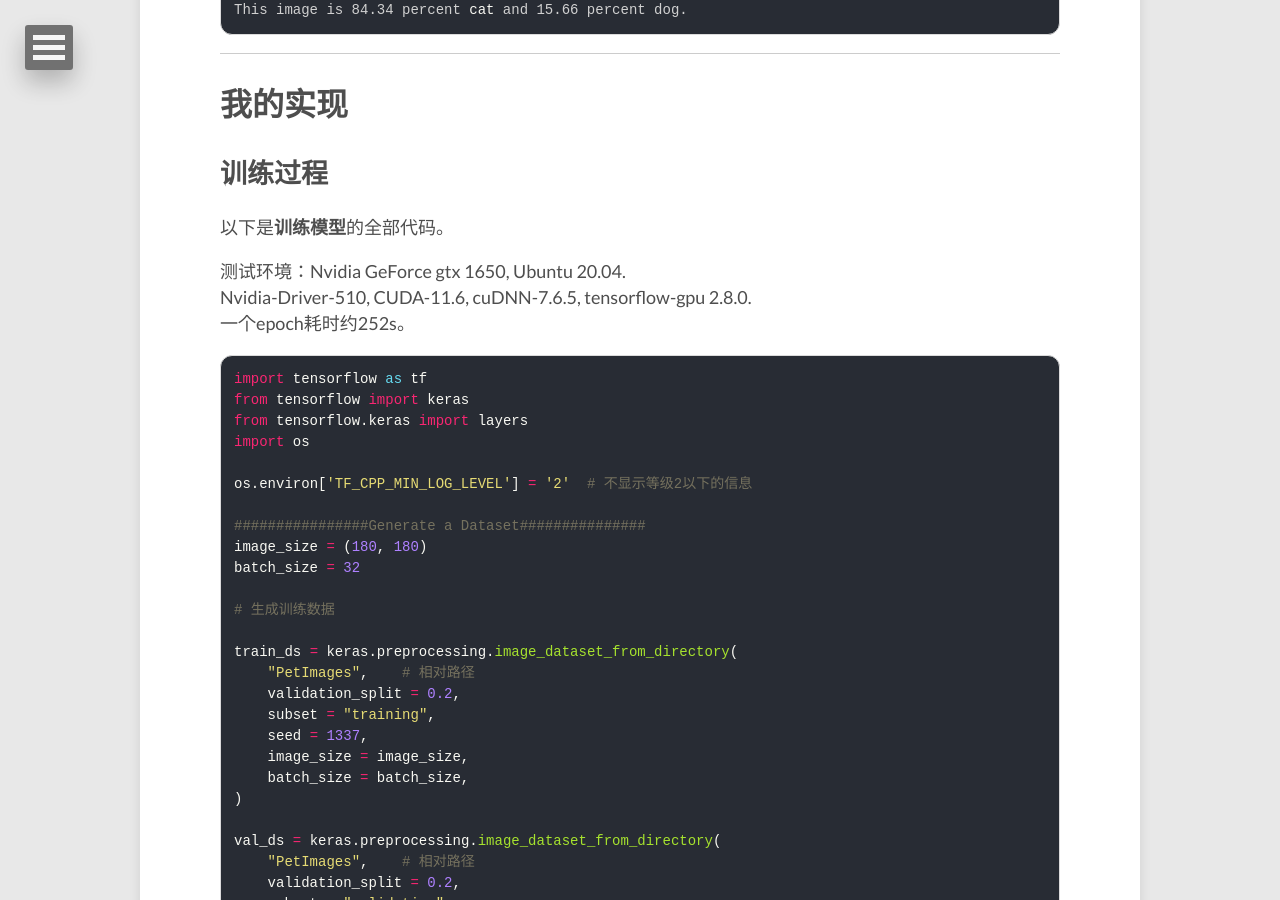
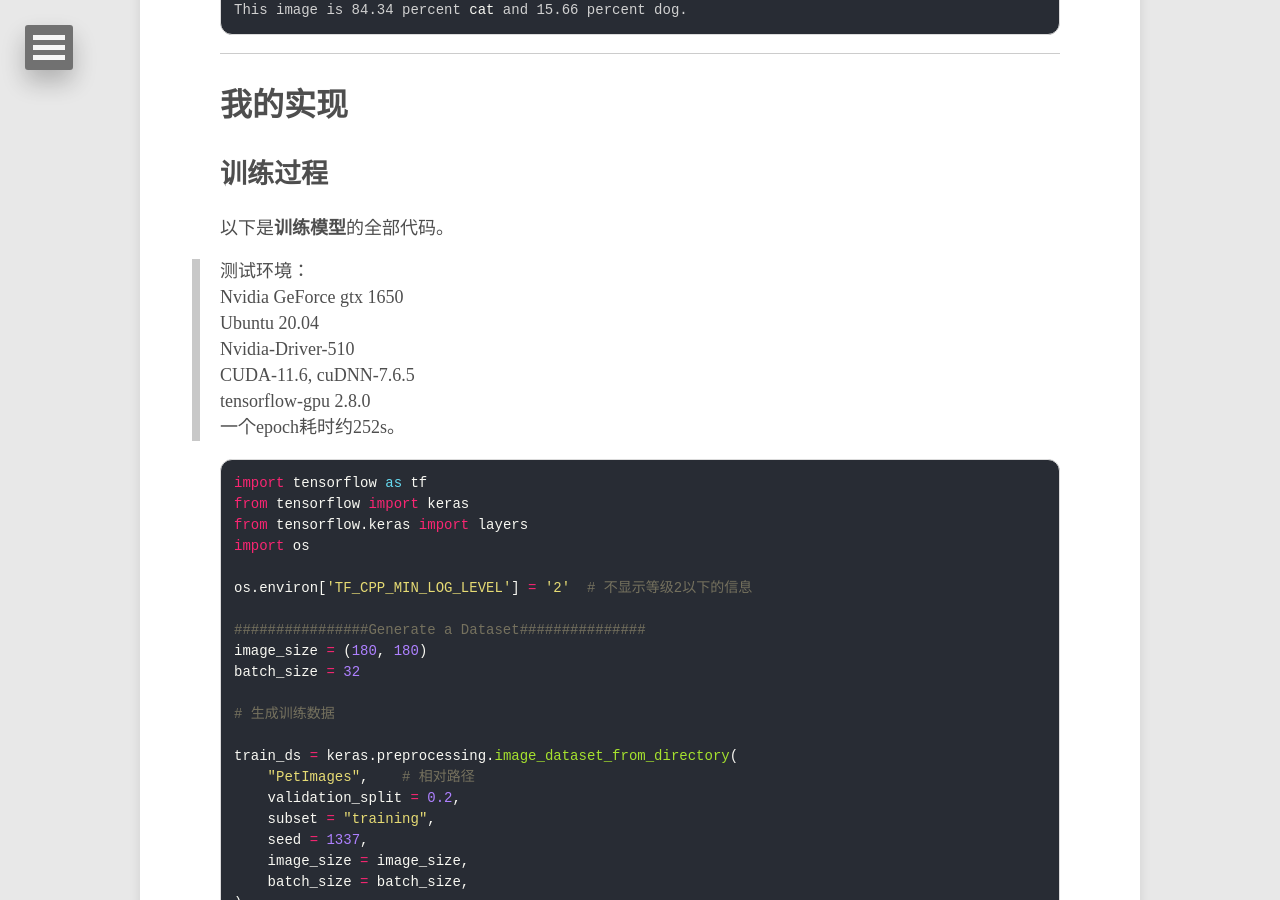
Before and after one commit to lucameng/lucameng.github.io, a Jekyll site: the page built from _posts/2022-05-08-Image-classification-from-scratch.md, in a window 1280 px wide and 900 px high, scrolled down 10372 px. Built offline with Jekyll 4.4.1, drawn with Linux system fonts in a browser that asks for light colours; some of the changed text lies outside the part shown.

````diff
--- a/_posts/2022-05-08-Image-classification-from-scratch.md
+++ b/_posts/2022-05-08-Image-classification-from-scratch.md
@@ -409,8 +409,12 @@ ___
 
 以下是**训练模型**的全部代码。
 
-测试环境：Nvidia GeForce gtx 1650, Ubuntu 20.04.
-Nvidia-Driver-510, CUDA-11.6, cuDNN-7.6.5, tensorflow-gpu 2.8.0.
+> 测试环境：
+> Nvidia GeForce gtx 1650
+> Ubuntu 20.04
+> Nvidia-Driver-510
+> CUDA-11.6, cuDNN-7.6.5
+> tensorflow-gpu 2.8.0
 一个epoch耗时约252s。
 
 ```python
````
Also changed, not shown: other parts of _posts/2022-05-08-Image-classification-from-scratch.md (+1 -1 lines).
